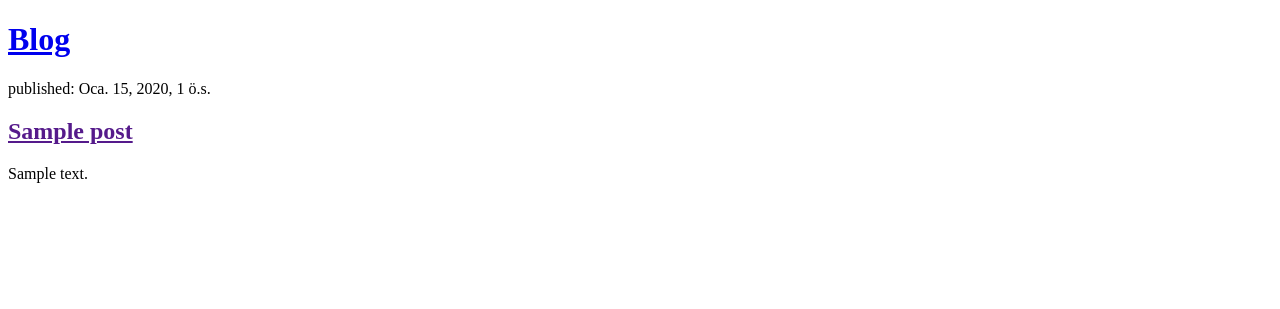
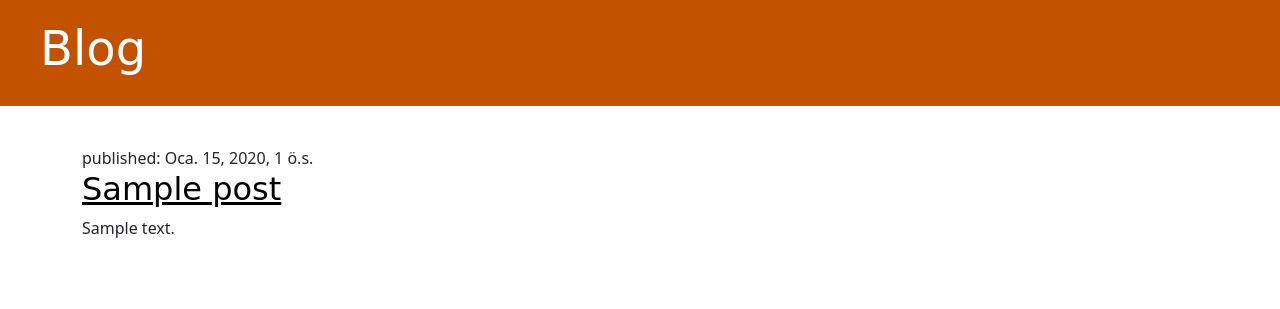
Before and after one commit to oguzhanoxel/my-first-blog, a Django app: page / in a window 1280 px wide. Shown: the top 309 px of the page. Run offline with Django 3.2, Linux system fonts and the light colour scheme; tables that the repository leaves empty hold one stand-in row (values such as "Sample post").

Commit message:
added view, template for post detail.

```diff
--- /dev/null
+++ b/blog/static/css/blog.css
@@ -0,0 +1,70 @@
+.page-header {
+    background-color: #C25100;
+    margin-top: 0;
+    margin-bottom: 40px;
+    padding: 20px 20px 20px 40px;
+}
+
+.page-header h1,
+.page-header h1 a,
+.page-header h1 a:visited,
+.page-header h1 a:active {
+    color: #ffffff;
+    font-size: 36pt;
+    text-decoration: none;
+}
+
+h1,
+h2,
+h3,
+h4 {
+    font-family: 'Lobster', cursive;
+}
+
+.date {
+    color: #828282;
+}
+
+.save {
+    float: right;
+}
+
+.post-form textarea,
+.post-form input {
+    width: 100%;
+}
+
+.top-menu,
+.top-menu:hover,
+.top-menu:visited {
+    color: #ffffff;
+    float: right;
+    font-size: 26pt;
+    margin-right: 20px;
+}
+
+.post {
+    margin-bottom: 70px;
+}
+
+.post h2 a,
+.post h2 a:visited {
+    color: #000000;
+}
+
+.post > .date,
+.post > .actions {
+    float: right;
+}
+
+.btn-secondary,
+.btn-secondary:visited {
+    color: #C25100;
+    background: none;
+    border-color: #C25100;
+}
+
+.btn-secondary:hover {
+    color: #FFFFFF;
+    background-color: #C25100;
+}
--- /dev/null
+++ b/blog/templates/blog/base.html
@@ -0,0 +1,27 @@
+{% load static %}
+
+<!DOCTYPE html>
+<html>
+    <head>
+        <title>Blog</title>
+    </head>
+    <body>
+        <header class="page-header">
+            <h1><a href="/">Blog</a></h1>
+            <link href="https://cdn.jsdelivr.net/npm/bootstrap@5.3.0-alpha3/dist/css/bootstrap.min.css" rel="stylesheet">
+            <link href="{% static 'css/blog.css' %}" rel="stylesheet">
+        </header>
+
+        <main class="container">
+            <div class="row">
+                <div class="col">
+                    {% block content %}
+                    {% endblock %}
+                </div>
+            </div>
+        </main>
+
+
+        <script src="https://cdn.jsdelivr.net/npm/bootstrap@5.3.0-alpha3/dist/js/bootstrap.bundle.min.js"></script>
+    </body>
+</html>
--- a/blog/templates/blog/post_list.html
+++ b/blog/templates/blog/post_list.html
@@ -1,19 +1,11 @@
-<!DOCTYPE html>
-<html>
-    <head>
-        <title>Blog</title>
-    </head>
-    <body>
-        <header>
-            <h1><a href="/">Blog</a></h1>
-        </header>
+{% extends 'blog/base.html' %}
 
-        {% for post in posts %}
-            <article>
-                <time>published: {{ post.published_date }}</time>
-                <h2><a href="">{{ post.title }}</a></h2>
-                <p>{{ post.text|linebreaksbr }}</p>
-            </article>
-        {% endfor %}
-    </body>
-</html>
+{% block content %}
+	{% for post in posts %}
+		<article class="post">
+			<time>published: {{ post.published_date }}</time>
+			<h2><a href="{% url 'post_detail' pk=post.pk %}">{{ post.title }}</a></h2>
+			<p>{{ post.text|linebreaksbr }}</p>
+		</article>
+	{% endfor %}
+{% endblock content %}
--- a/blog/urls.py
+++ b/blog/urls.py
@@ -4,4 +4,5 @@
 
 urlpatterns = [
 	path('', views.post_list, name='post_list'),
+	path('post/<int:pk>/', views.post_detail, name='post_detail'),
 ]
--- a/blog/views.py
+++ b/blog/views.py
@@ -1,7 +1,11 @@
-from django.shortcuts import render
+from django.shortcuts import render, get_object_or_404
 from django.utils import timezone
 from .models import Post
 
 def post_list(request):
     posts = Post.objects.filter(published_date__lte=timezone.now()).order_by('published_date')
     return render(request, 'blog/post_list.html', { 'posts': posts })
+
+def post_detail(request, pk):
+    post = get_object_or_404(Post, pk=pk)
+    return render(request, 'blog/post_detail.html', {'post': post})
```
Also changed, not shown: blog/templates/blog/post_detail.html (added, +13 -0 lines).
